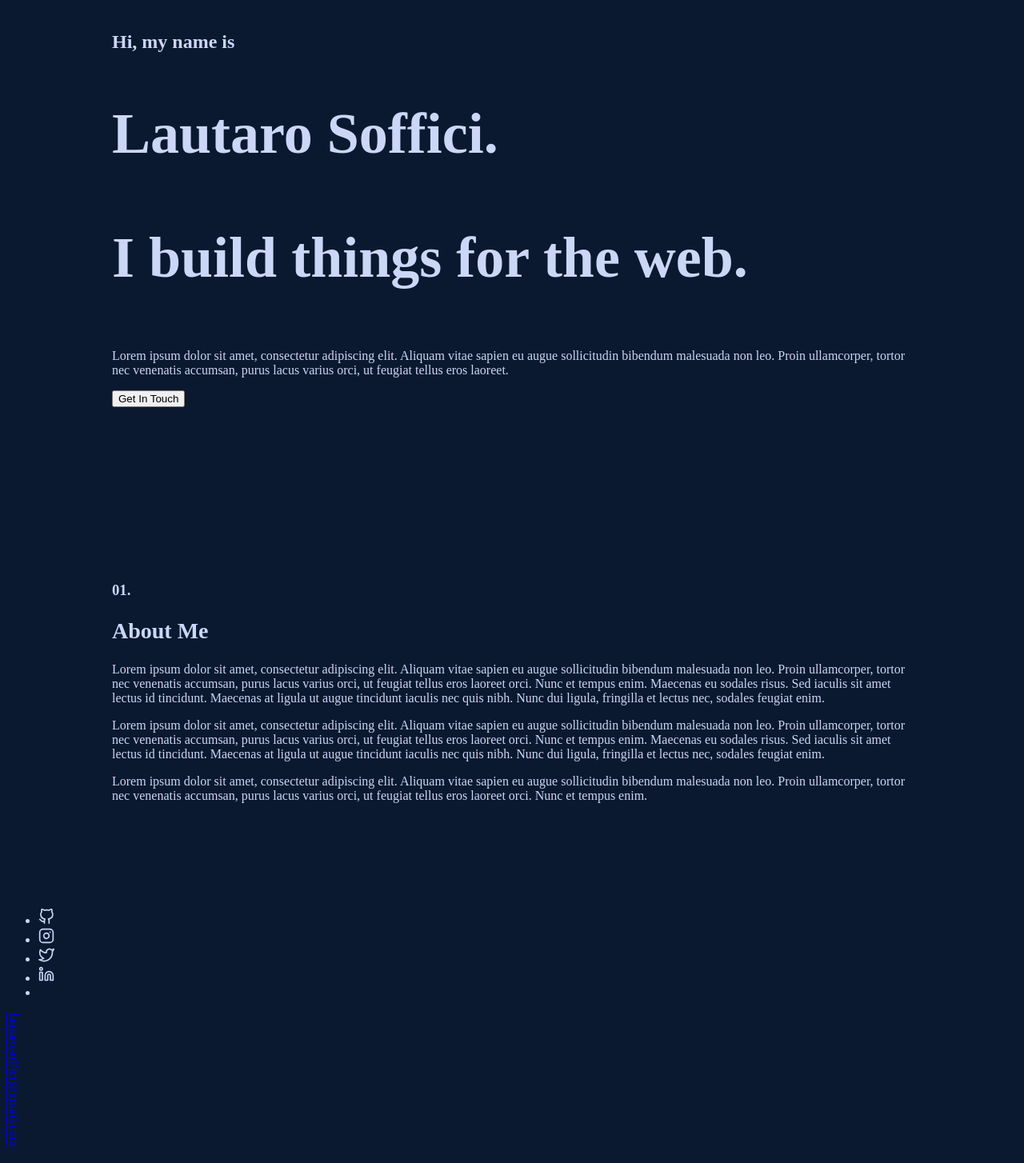
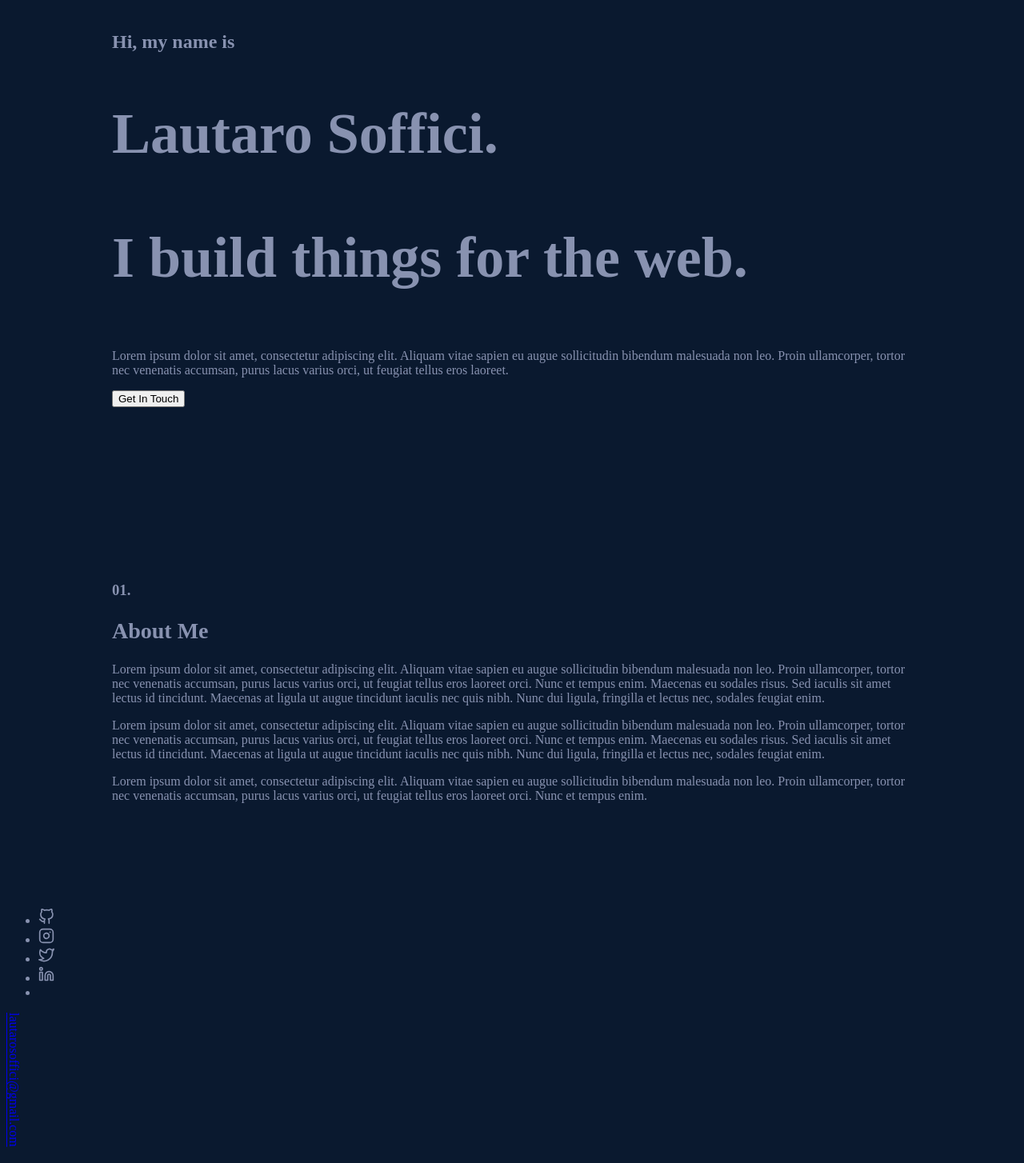
Before and after one commit to lausoffici/portfolio, a Next.js app: page / in a window 1280 px wide. Shown: the part 260-1714 px from the top of the page at 80% size. Built offline with nearby package versions, Linux system fonts and the light colour scheme.

Commit message:
app colors refactor

```diff
--- a/pages/_app.js
+++ b/pages/_app.js
@@ -4,10 +4,7 @@ import '../styles.css'
 function MyApp({ Component, pageProps }) {
   return (
     <>
-      <Component {...pageProps} />{' '}
-      <style jsx global>
-        {'body {background: #0a192f; color: #ccd6f6}'}
-      </style>
+      <Component {...pageProps} />
     </>
   )
 }
--- a/sections/About.jsx
+++ b/sections/About.jsx
@@ -4,9 +4,9 @@ const About = () => {
       <div className="flex items-center w-full mt-3 mb-8">
         <h3 className="font-mono text-green text-2xl mr-3">01.</h3>
         <h2 className="numbered-heading font-bold text-white mr-6">About Me</h2>
-        <span className="w-full md:w-[300px] h-[1px] bg-primary-500" />
+        <span className="w-full md:w-[300px] h-[1px] bg-[#233554]" />
       </div>
-      <div className="text-primary-300 text-lg">
+      <div className="text-lg">
         <p className="mb-4">
           Lorem ipsum dolor sit amet, consectetur adipiscing elit. Aliquam vitae
           sapien eu augue sollicitudin bibendum malesuada non leo. Proin
--- a/sections/ContactActions.jsx
+++ b/sections/ContactActions.jsx
@@ -7,7 +7,7 @@ const logos = [GithubLogo, InstagramLogo, TwitterLogo, LinkedinLogo]
 
 const ContactActions = () => {
   return (
-    <div className="hidden md:block text-primary-100">
+    <div className="hidden md:block text-[#A8B2D1]">
       <div className="w-10 fixed bottom-0 left-5 lg:left-10 right-auto">
         <ul className="flex flex-col items-center relative">
           {logos.map((l) => {
@@ -16,7 +16,7 @@ const ContactActions = () => {
               <li key={l} className="p-3.5">
                 <a>
                   <Logo
-                    className="hover-primary hover:-translate-y-1 cursor-[ne-resize]"
+                    className="hover-green hover:-translate-y-1 cursor-[ne-resize]"
                     width={20}
                     height={20}
                   />
@@ -30,7 +30,7 @@ const ContactActions = () => {
       <div className="w-10 fixed bottom-0 right-5 lg:right-10 left-auto font-mono">
         <div className="flex flex-col items-center relative">
           <a
-            className="text-sm tracking-widest my-2 hover-primary hover:-translate-y-1 cursor-pointer"
+            className="text-sm tracking-widest my-2 hover-green hover:-translate-y-1 cursor-pointer"
             style={{ writingMode: 'vertical-rl' }}
             href="mailto:lautarosoffici@gmail.com"
           >
--- a/sections/Footer.jsx
+++ b/sections/Footer.jsx
@@ -1,12 +1,12 @@
 const Footer = () => {
   return (
-    <footer className="text-primary-300 flex justify-center font-mono py-5">
+    <footer className="flex justify-center font-mono py-5">
       <a
         href="https://github.com/lausoffici/portfolio"
         target="_blank"
         rel="noreferrer"
       >
-        <p className="text-sm hover:cursor-[ne-resize] hover-primary">
+        <p className="text-sm hover:cursor-[ne-resize] hover-green">
           Designed by Brittany Chiang and built by me
         </p>
       </a>
--- a/sections/Header.jsx
+++ b/sections/Header.jsx
@@ -29,7 +29,7 @@ const Header = () => {
       <div className="hidden md:flex">
         <ol className="flex justify-center items-center mr-4">
           {navBarItems.map((item) => (
-            <li key={item.name} className="mx-1 p-2.5 hover-primary">
+            <li key={item.name} className="mx-1 p-2.5 hover-green">
               <a href={item.href}>{item.name}</a>
             </li>
           ))}
--- a/sections/Hero.jsx
+++ b/sections/Hero.jsx
@@ -6,11 +6,9 @@ const Hero = () => {
       <h1 className="font-mono text-green mb-4 text-lg">Hi, my name is</h1>
       <div className="font-bold text-7xl mb-8">
         <h2 className="big-heading text-white mb-4">Lautaro Soffici.</h2>
-        <h3 className="big-heading text-primary-300">
-          I build things for the web.
-        </h3>
+        <h3 className="big-heading">I build things for the web.</h3>
       </div>
-      <p className="text-primary-300 text-lg max-w-[500px] mb-12">
+      <p className="text-lg max-w-[500px] mb-12">
         Lorem ipsum dolor sit amet, consectetur adipiscing elit. Aliquam vitae
         sapien eu augue sollicitudin bibendum malesuada non leo. Proin
         ullamcorper, tortor nec venenatis accumsan, purus lacus varius orci, ut
--- a/styles.css
+++ b/styles.css
@@ -1,16 +1,21 @@
-ol > li > a::before {
-  @apply mr-1 text-green text-right;
-  content: '0' counter(item) '.';
-}
-
-ol > li {
-  counter-increment: item 1;
+body {
+  @apply text-primary;
+  background: #0a192f;
 }
 
 section {
   max-width: 1000px;
   padding: 100px 0;
   margin: 0 auto;
+}
+
+ol li {
+  counter-increment: item 1;
+}
+
+ol li a::before {
+  @apply mr-1 text-green text-right;
+  content: '0' counter(item) '.';
 }
 
 .big-heading {
@@ -22,6 +27,6 @@ section {
   white-space: nowrap;
 }
 
-.hover-primary {
+.hover-green {
   @apply hover:text-green transition-all duration-300 ease-in-out;
 }
--- a/tailwind.config.js
+++ b/tailwind.config.js
@@ -8,13 +8,8 @@ module.exports = {
   darkMode: false, // or 'media' or 'class'
   theme: {
     colors: {
-      primary: {
-        100: '#A8B2D1',
-        300: '#8892b0',
-        500: '#233554',
-        600: '#0a192f',
-      },
       white: '#ccd6f6',
+      primary: '#8892b0',
       green: '#64ffda',
     },
   },
```
